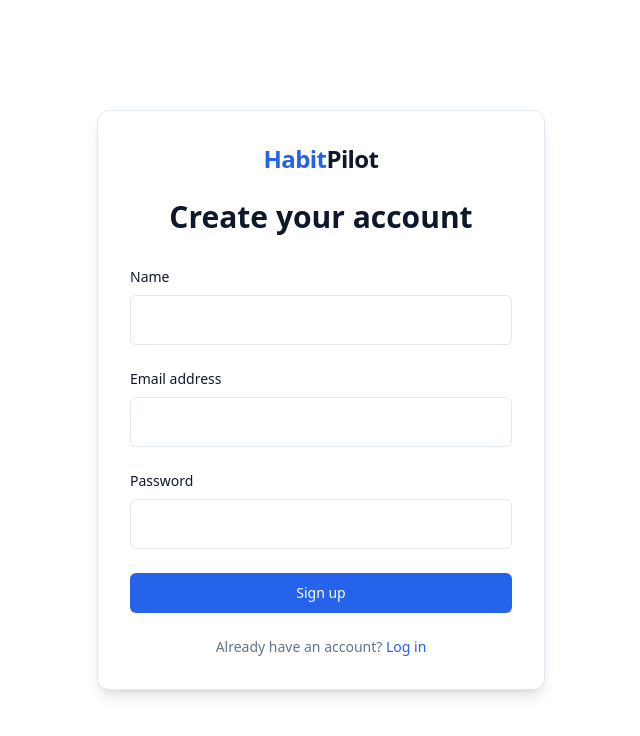
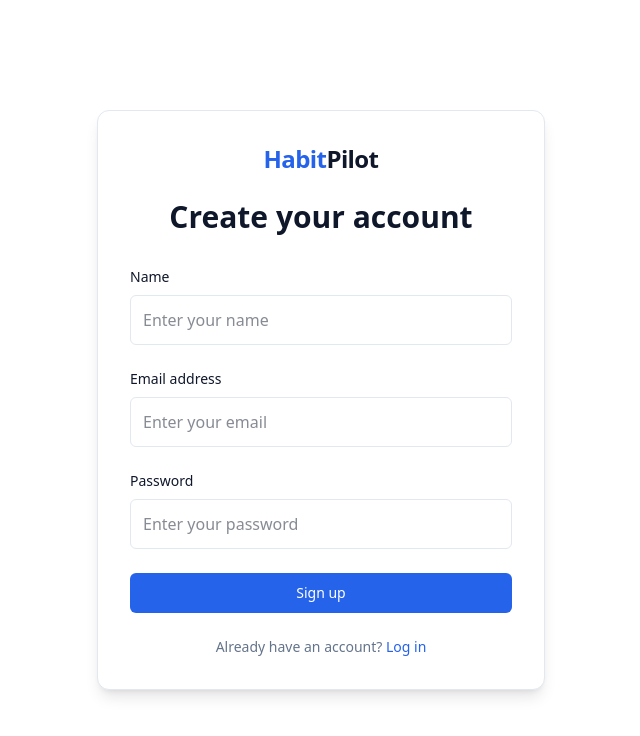
Before and after one commit to actuallyayon/habitpilot-client, a Next.js app: page /register in a window 1280 px wide. Shown: the top 736 px of the page, without its empty margins (319-959 px from the left). Built offline with nearby package versions, Linux system fonts and the light colour scheme; no server answers.

Commit message:
fix: resolve double redirect race condition in auth and add input placeholders

```diff
--- a/src/app/(auth)/login/page.tsx
+++ b/src/app/(auth)/login/page.tsx
@@ -40,11 +40,11 @@ export default function Login() {
           {error && <div className="text-red-500 text-sm text-center">{error}</div>}
           <div>
             <label className="block text-sm font-medium text-foreground mb-2">Email address</label>
-            <input type="email" required value={email} onChange={e => setEmail(e.target.value)} className="w-full p-3 rounded-md bg-background border border-card-border focus:ring-2 focus:ring-primary focus:outline-none text-foreground" />
+            <input type="email" required value={email} onChange={e => setEmail(e.target.value)} placeholder="Enter your email" className="w-full p-3 rounded-md bg-background border border-card-border focus:ring-2 focus:ring-primary focus:outline-none text-foreground" />
           </div>
           <div>
             <label className="block text-sm font-medium text-foreground mb-2">Password</label>
-            <input type="password" required value={password} onChange={e => setPassword(e.target.value)} className="w-full p-3 rounded-md bg-background border border-card-border focus:ring-2 focus:ring-primary focus:outline-none text-foreground" />
+            <input type="password" required value={password} onChange={e => setPassword(e.target.value)} placeholder="Enter your password" className="w-full p-3 rounded-md bg-background border border-card-border focus:ring-2 focus:ring-primary focus:outline-none text-foreground" />
           </div>
           <Button type="submit" className="w-full" size="lg">Log in</Button>
         </form>
--- a/src/app/(auth)/register/page.tsx
+++ b/src/app/(auth)/register/page.tsx
@@ -41,15 +41,15 @@ export default function Register() {
           {error && <div className="text-red-500 text-sm text-center">{error}</div>}
           <div>
             <label className="block text-sm font-medium text-foreground mb-2">Name</label>
-            <input type="text" required value={name} onChange={e => setName(e.target.value)} className="w-full p-3 rounded-md bg-background border border-card-border focus:ring-2 focus:ring-primary focus:outline-none text-foreground" />
+            <input type="text" required value={name} onChange={e => setName(e.target.value)} placeholder="Enter your name" className="w-full p-3 rounded-md bg-background border border-card-border focus:ring-2 focus:ring-primary focus:outline-none text-foreground" />
           </div>
           <div>
             <label className="block text-sm font-medium text-foreground mb-2">Email address</label>
-            <input type="email" required value={email} onChange={e => setEmail(e.target.value)} className="w-full p-3 rounded-md bg-background border border-card-border focus:ring-2 focus:ring-primary focus:outline-none text-foreground" />
+            <input type="email" required value={email} onChange={e => setEmail(e.target.value)} placeholder="Enter your email" className="w-full p-3 rounded-md bg-background border border-card-border focus:ring-2 focus:ring-primary focus:outline-none text-foreground" />
           </div>
           <div>
             <label className="block text-sm font-medium text-foreground mb-2">Password</label>
-            <input type="password" required value={password} onChange={e => setPassword(e.target.value)} className="w-full p-3 rounded-md bg-background border border-card-border focus:ring-2 focus:ring-primary focus:outline-none text-foreground" />
+            <input type="password" required value={password} onChange={e => setPassword(e.target.value)} placeholder="Enter your password" className="w-full p-3 rounded-md bg-background border border-card-border focus:ring-2 focus:ring-primary focus:outline-none text-foreground" />
           </div>
           <Button type="submit" className="w-full" size="lg">Sign up</Button>
         </form>
--- a/src/contexts/AuthContext.tsx
+++ b/src/contexts/AuthContext.tsx
@@ -87,7 +87,6 @@ export const AuthProvider = ({ children }: { children: ReactNode }) => {
     localStorage.setItem('user', JSON.stringify(userData));
     api.defaults.headers.common['Authorization'] = `Bearer ${token}`;
     setUser(userData);
-    router.push('/dashboard');
   };
 
   const logout = async () => {
```
